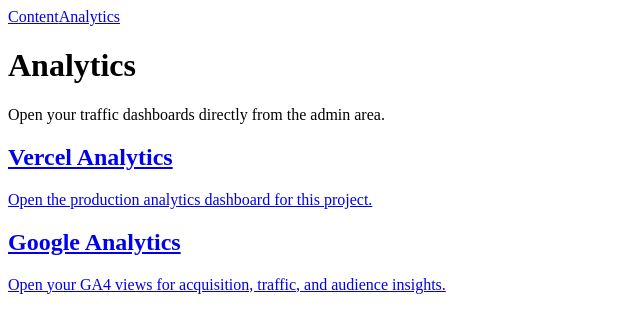
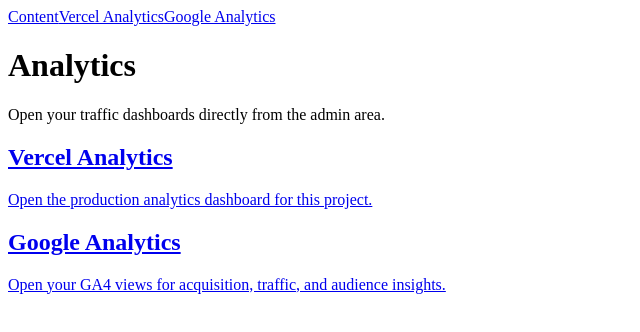
Before and after one commit to rehmatullahjan80-del/two-minutes-explained, a Next.js app: page /keystatic/analytics in a window 1280 px wide. Shown: the top 332 px of the page, without its empty margins (0-640 px from the left). Built offline with nearby package versions, Linux system fonts and the light colour scheme; no server answers.

Commit message:
Add direct admin analytics links

```diff
--- a/app/keystatic/layout.tsx
+++ b/app/keystatic/layout.tsx
@@ -1,4 +1,7 @@
 import type { ReactNode } from "react";
+
+const vercelUrl = process.env.NEXT_PUBLIC_VERCEL_ANALYTICS_URL || "https://vercel.com/";
+const googleUrl = process.env.NEXT_PUBLIC_GOOGLE_ANALYTICS_URL || "https://analytics.google.com/analytics/web/";
 
 export const metadata = { robots: { index: false, follow: false } };
 
@@ -9,7 +12,8 @@
         <div className="keystatic-admin-shell">
           <nav className="keystatic-admin-nav" aria-label="Keystatic admin navigation">
             <a href="/keystatic">Content</a>
-            <a href="/keystatic/analytics">Analytics</a>
+            <a href={vercelUrl} target="_blank" rel="noreferrer">Vercel Analytics</a>
+            <a href={googleUrl} target="_blank" rel="noreferrer">Google Analytics</a>
           </nav>
           {children}
         </div>
```
